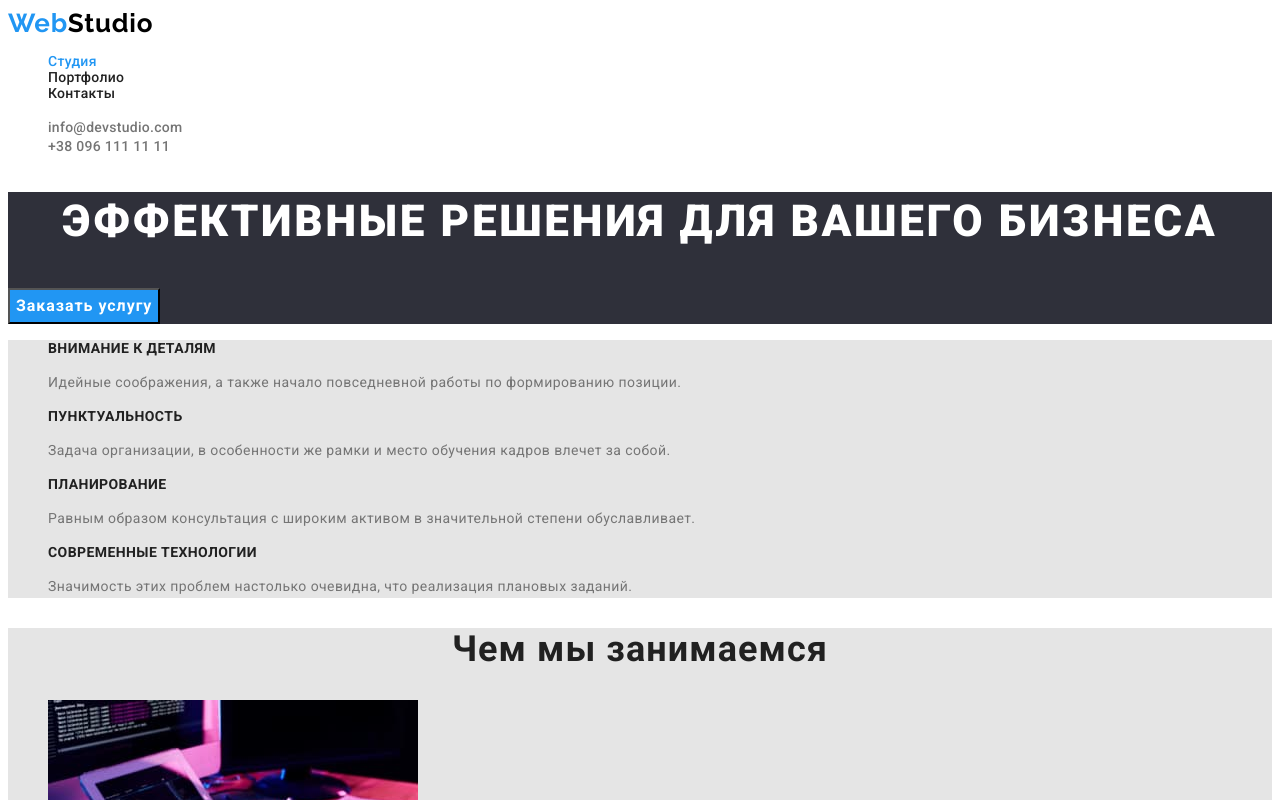
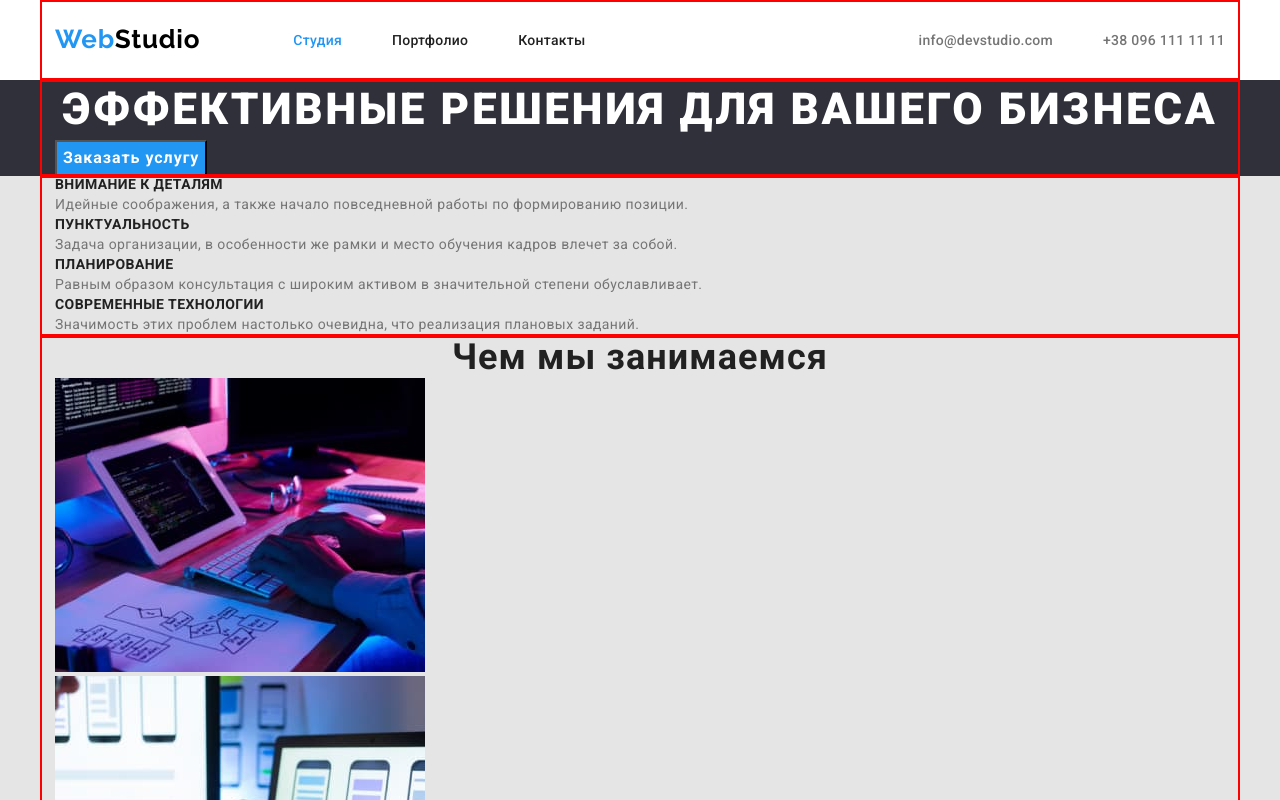
Before and after one commit to OlgaKonotop/goit-markup-hw-03, a plain HTML site: page index.html in a window 1280 px wide. Shown: the top 800 px of the page. Drawn offline with nearby package versions, Linux system fonts and the light colour scheme.

Commit message:
section header

```diff
--- a/css/styles.css
+++ b/css/styles.css
@@ -15,7 +15,28 @@
   /* others */
 }
 
+/* Base styles */
+.container {
+  width: 1200px;
+  padding-right: 15px;
+  padding-left: 15px;
+  margin-right: auto;
+  margin-left: auto;
+
+  outline: 2px solid red;
+  outline-offset: -2px;
+}
+
 /* reset styles */
+h1,
+h2,
+h3,
+h4,
+h5,
+h6,
+p {
+  margin: 0;
+}
 
 .link {
   text-decoration: none;
@@ -24,6 +45,8 @@
 
 .list {
   list-style: none;
+  padding: 0;
+  margin: 0;
 }
 
 body {
@@ -31,6 +54,17 @@ body {
   color: var(--main-txt-cl);
 }
 /* Header styles */
+
+.header-container {
+  display: flex;
+  align-items: center;
+}
+
+.header-nav {
+  display: flex;
+  margin-right: auto;
+}
+
 .logo,
 .footer-logo {
   font-family: var(--logo-font);
@@ -40,6 +74,10 @@ body {
   letter-spacing: 0.03em;
 }
 .logo {
+  padding-top: 24px;
+  padding-bottom: 25px;
+  margin-right: 93px;
+
   color: #000000;
 }
 .footer-logo {
@@ -50,6 +88,9 @@ body {
 }
 
 .header-list {
+  display: flex;
+  gap: 50px;
+
   font-weight: 500;
   font-size: 14px;
   line-height: calc(16 / 14);
@@ -57,17 +98,32 @@ body {
 
   color: var(--main-txt-cl);
 }
+/* .header-item {
+padding-top: 32px;
+padding-bottom: 32px;} */
+
+.header-link,
+.header-addres-link {
+  display: block;
+  padding-top: 32px;
+  padding-bottom: 32px;
+}
+
+.header-addres {
+  display: flex;
+  gap: 50px;
+}
 
 .header-link:hover,
 .header-link:focus,
-.header-addres-item:hover,
-.header-addres-item:focus {
+.header-addres-link:hover,
+.header-addres-link:focus {
   color: var(--accent-color);
 }
 .header-link-current {
   color: var(--accent-color);
 }
-.header-addres-item {
+.header-addres-link {
   font-weight: 500;
   font-size: 14px;
   line-height: calc(16 / 14);
--- a/index.html
+++ b/index.html
@@ -11,6 +11,9 @@
 	<link
 		href="https://fonts.googleapis.com/css2?family=Raleway:wght@700&family=Roboto:wght@400;500;700;900&display=swap"
 		rel="stylesheet">
+	<link rel="stylesheet" href="https://cdnjs.cloudflare.com/ajax/libs/modern-normalize/1.1.0/modern-normalize.min.css"
+		integrity="sha512-wpPYUAdjBVSE4KJnH1VR1HeZfpl1ub8YT/NKx4PuQ5NmX2tKuGu6U/JRp5y+Y8XG2tV+wKQpNHVUX03MfMFn9Q=="
+		crossorigin="anonymous" referrerpolicy="no-referrer" />
 	<link rel="stylesheet" href="./css/styles.css" />
 </head>
 
@@ -19,34 +22,39 @@
 
 
 	<header class="header">
-
+		<div class="container header-container">
+			<a class="link logo" href="/" lang="en"><span class="logo-part">Web</span>Studio</a>
 			<nav class="header-nav">
-			<a class="link logo" href="/" lang="en"><span class="logo-part">Web</span>Studio</a>
 				<ul class="list header-list">
-				<li class="header-item"><a class="link header-link header-link-current " href="./index.html">Студия</a>
+					<li class="header-item"><a class="link header-link header-link-current "
+							href="./index.html">Студия</a>
 					</li>
 					<li class="header-item"><a class="link header-link" href="./portfolio.html">Портфолио</a></li>
 					<li class="header-item"><a class="link header-link" href="">Контакты</a></li>
 				</ul>
 			</nav>
 			<ul class="list header-addres">
-			<li>
-				<a class="link header-addres-item" href="mailto:info@devstudio.com">info@devstudio.com</a>
+				<li class="header-contact">
+					<a class="link header-addres-link" href="mailto:info@devstudio.com">info@devstudio.com</a>
 				</li>
-			<li>
-				<a class="link header-addres-item" href="tel:+380961111111">+38 096 111 11 11</a>
+				<li class="header-contact">
+					<a class="link header-addres-link" href="tel:+380961111111">+38 096 111 11 11</a>
 				</li>
 			</ul>
+		</div>
 	</header>
 	<!-- Основна частина-->
 	<main>
 		<!-- Секція Герой Hero-->
 		<section class="hero">
+			<div class="container">
 				<h1 class="hero-title">Эффективные решения для вашего бизнеса</h1>
 				<button class="btn-hero " type="button">Заказать услугу</button>
+			</div>
 		</section>
 		<!-- Section about  Особенности -->
 		<section class="about">
+			<div class="container">
 				<h2 class="hidden" hidden>Особенности</h2>
 				<ul class="list about-list">
 					<li class="about-item">
@@ -68,19 +76,22 @@
 					</li>
 					<li class="about-item">
 						<h3 class="about-title">Современные технологии</h3>
-					<p class="about-text">Значимость этих проблем настолько очевидна, что реализация плановых заданий.
+						<p class="about-text">Значимость этих проблем настолько очевидна, что реализация плановых
+							заданий.
 						</p>
 					</li>
 				</ul>
+			</div>
 		</section>
 
 		<!-- Section work  Чем мы занимаемся-->
 		<section class="work">
+			<div class="container">
 				<h2 class="work-title">Чем мы занимаемся</h2>
 				<ul class=" list work-list">
 					<li class="work-item">
-					<img class="work-image" src="./images/computer.jpg" alt="Руки человека набирают код на клавиатуре"
-						width="370" height="294" />
+						<img class="work-image" src="./images/computer.jpg"
+							alt="Руки человека набирают код на клавиатуре" width="370" height="294" />
 					</li>
 					<li class="work-item">
 						<img class="work-image" src="./images/telephon.jpg"
@@ -92,6 +103,7 @@
 							alt="Руки человета выбирают на планшете цвет из палитры цветов" width="370" height="294" />
 					</li>
 				</ul>
+			</div>
 		</section>
 		<!-- Section team -->
 		<section class="team">
@@ -127,7 +139,8 @@
 
 	<!-- Footer       Подвал-->
 	<footer class="footer">
-		<a class="link footer-logo" lang="en"  href="/"><span class="logo-part">Web</span>Studio</a>
+		<div class="cont">
+			<a class="link footer-logo" lang="en" href="/"><span class="logo-part">Web</span>Studio</a>
 
 			<address class="addres">
 				<ul class="addres-list list">
@@ -135,11 +148,12 @@
 					<li class="addres-item">
 						<a class="link contact" href="mailto:info@example.com">info@example.com</a>
 					</li>
-				<li class="adress-item">
+					<li class="addres-item">
 						<a class="link contact" href="tel:+380991111111">+38 099 111 11 11</a>
 					</li>
 				</ul>
 			</address>
+		</div>
 	</footer>
 </body>
 
```
Also changed, not shown: portfolio.html (+16 -9 lines). Lines whose indentation alone changed are shown as unchanged.
